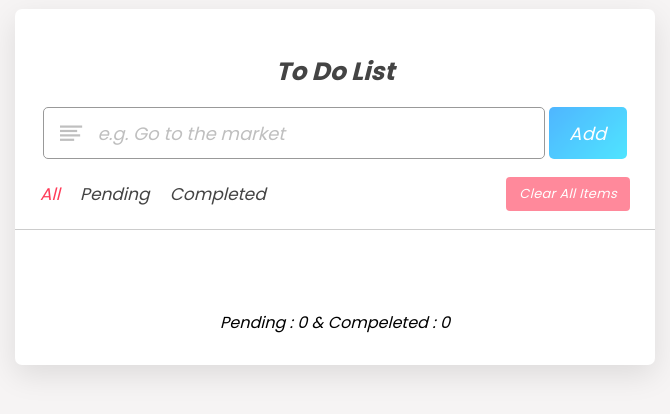
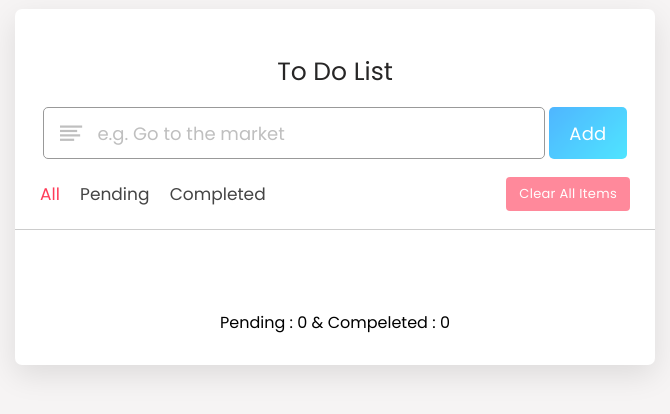
Before and after one commit to Ebrahim1133/web, a plain HTML site: page Task_ToDoList_Ebrahim_Mohamed_Ebrahim/index.html in a window 1280 px wide. Shown: the part 128-542 px from the top of the page, 305-975 px from the left. Drawn offline with nearby package versions, Linux system fonts and the light colour scheme.

Commit message:
some Updates

```diff
--- a/Task_ToDoList_Ebrahim_Mohamed_Ebrahim/fun.js
+++ b/Task_ToDoList_Ebrahim_Mohamed_Ebrahim/fun.js
@@ -145,10 +145,10 @@ function showNumberOfPending(){
 
         if(todos[index].status == "pending"){sum++;}
 
-        document.getElementById("sp1").innerHTML=String(sum);
+
 
     }
-
+    document.getElementById("sp1").innerHTML=String(sum);
 }
 function showNumberOfCompleted(){
     sum2 =0;
@@ -156,9 +156,9 @@ function showNumberOfCompleted(){
 
         if(todos[index].status == "completed"){sum2++;}
         console.log(sum2);
-        document.getElementById("sp2").innerHTML=String(sum2);
+
 
     }
-
+    document.getElementById("sp2").innerHTML=String(sum2);
 
 }
--- a/Task_ToDoList_Ebrahim_Mohamed_Ebrahim/index.html
+++ b/Task_ToDoList_Ebrahim_Mohamed_Ebrahim/index.html
@@ -12,7 +12,7 @@
   </head>
   <body>
     <div class="wrapper">
-      <h4 style="font-size: 25px; padding: 16px; color: #444444;">To Do List</h4>
+      <p style="font-size: 25px; padding: 16px; color: #272626;">To Do List</p>
       <div class="task-input">
         <img src="bars-icon.svg" alt="icon">
         <span><input type="text" placeholder="e.g. Go to the market"></span>
--- a/Task_ToDoList_Ebrahim_Mohamed_Ebrahim/style.css
+++ b/Task_ToDoList_Ebrahim_Mohamed_Ebrahim/style.css
@@ -5,7 +5,7 @@
   padding: 0;
   box-sizing: border-box;
   font-family: 'Poppins', sans-serif;
-  font-style: italic;
+
 }
 body{
   width: 100%;
```
